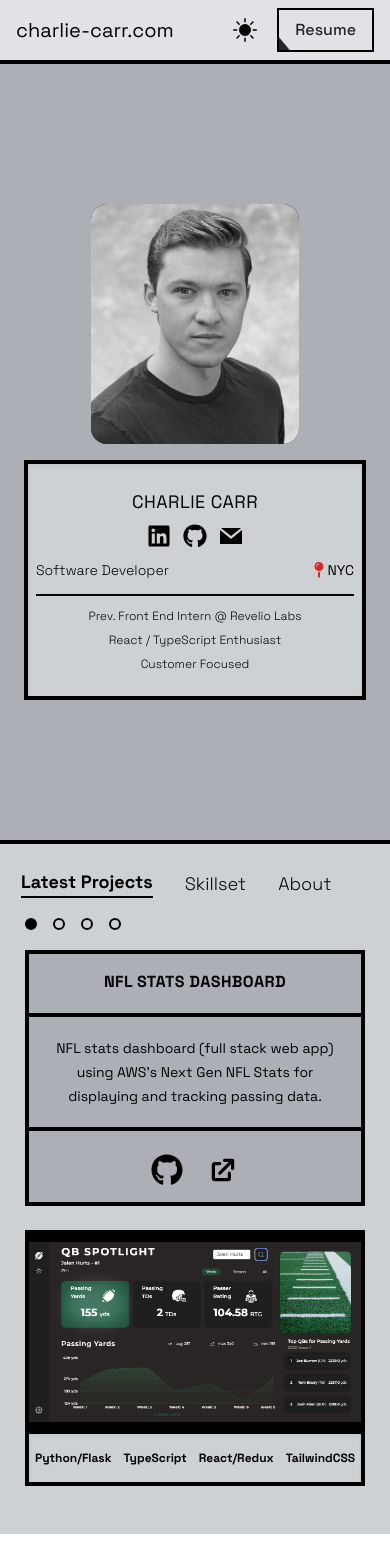
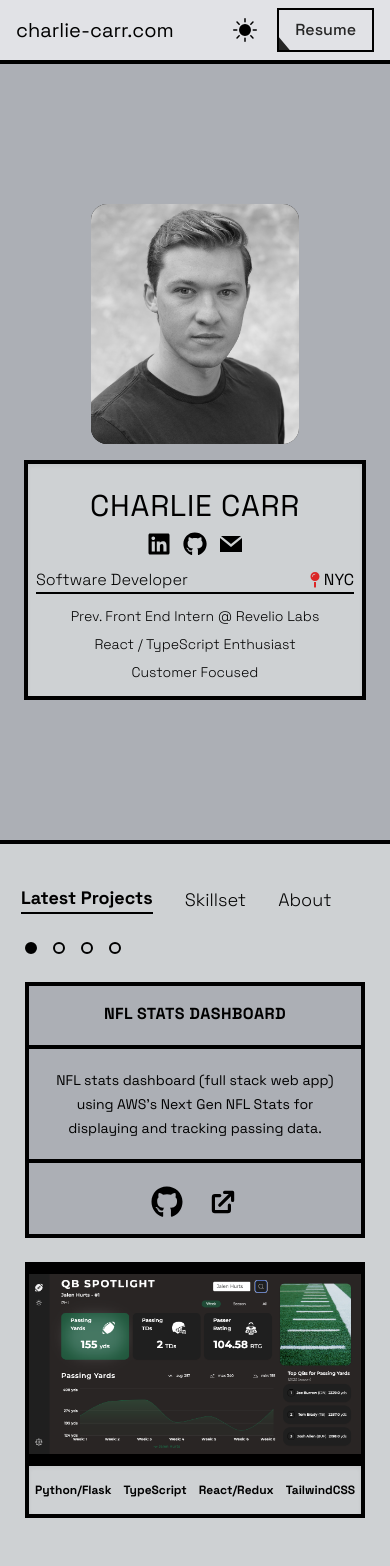
Before and after one commit to CharlesCarr/charlie-portfolio, a Next.js app: page / in a window 390 px wide. Before the commit the page ends 1534 px from the top, so only its background shows below. Built offline with nearby package versions, Linux system fonts and the light colour scheme.

Commit message:
fix: change fonts for mobile view

```diff
--- a/components/Project.tsx
+++ b/components/Project.tsx
@@ -12,7 +12,7 @@ const Project = ({ title, image, description, github, demo, tech }: any) => {
   };
 
   return (
-    <div className="h-full md:h-[450px] lg:h-full w-full flex flex-col sm:flex-row justify-center items-center">
+    <div className="h-full md:h-[450px] lg:h-full w-full flex flex-col sm:flex-row justify-center items-center mt-2 sm:mt-0">
       {/* left side project */}
       <div className="w-full sm:w-1/3 h-64 sm:h-full border-4 border-black dark:border-gray-200 flex flex-col justify-between items-center py-4 sm:px-2 lg:px-4 mr-0 sm:mr-2 bg-[#acafb5] dark:bg-neutral-800 mb-6 sm:mb-0">
         <h1 className="font-bold mb-2 text-base lg:text-2xl tracking-wide text-center">
--- a/components/SkillSub.tsx
+++ b/components/SkillSub.tsx
@@ -1,7 +1,7 @@
 const SkillSub = ({ category, skills }: any) => {
   return (
-    <div className="flex md:flex-col justify-center items-center py-6 px-3 bg-[#acafb5] dark:bg-neutral-800 h-[200px] sm:h-full">
-      <p className="text-base md:text-lg font-bold underline lg:no-underline md:border-0 md:border-b-4 border-black dark:border-gray-200 w-32 md:w-full text-center mb-4 pb-3 tracking-wider self-start">
+    <div className="flex-col justify-center items-center py-6 px-3 bg-[#acafb5] dark:bg-neutral-800 h-[300px] sm:h-full">
+      <p className="text-lg font-bold md:border-0 md:border-b-4 border-black dark:border-gray-200 w-full text-center mb-0 sm:mb-4 pb-0 sm:pb-3 tracking-wider">
         {category}
       </p>
       <div className="flex justify-center items-center w-full h-full mt-3">
@@ -13,7 +13,7 @@ const SkillSub = ({ category, skills }: any) => {
           } w-full h-full list-none gap-y-0 text-center m-0 p-0`}
         >
           {skills.map((skill: string) => (
-            <li className="text-xs sm:text-lg md:text-base text-center lg:font-bold tracking-wider flex justify-center items-center">
+            <li className="text-base sm:text-lg text-center lg:font-bold tracking-wider flex justify-center items-start">
               {skill}
             </li>
           ))}
--- a/components/sections/LeftSection.tsx
+++ b/components/sections/LeftSection.tsx
@@ -20,7 +20,7 @@ function LeftSection() {
       </div>
 
       <div className="w-full lg:w-full sm:w-1/2 sm:h-1/2 h-60 flex flex-col justify-between items-center border-4 border-black dark:border-gray-200 mt-4 px-2 lg:px-4 py-6 shadow-inner bg-[#ced1d3] dark:bg-neutral-700">
-        <p className="text-lg sm:text-3xl lg:text-2xl mb-2 tracking-wide">
+        <p className="text-3xl lg:text-2xl mb-2 tracking-wide">
           CHARLIE CARR
         </p>
         <ul className="w-full flex justify-center items-center m-0 p-0">
@@ -46,12 +46,12 @@ function LeftSection() {
           </li>
         </ul>
         <div className="w-full flex justify-between items-center mt-3 md:px-2 lg:px-0">
-          <p className="font-light text-sm sm:text-base md:text-lg lg:text-sm">
+          <p className="font-light text-base md:text-lg lg:text-sm">
             Software Developer
           </p>
           <div className="flex items-center justify-center">
             <FaMapPin className="text-red-600 w-4 h-4" />
-            <p className="text-sm sm:text-base md:text-lg lg:text-sm ml-px">
+            <p className="text-base md:text-lg lg:text-sm ml-px">
               NYC
             </p>
           </div>
@@ -60,13 +60,13 @@ function LeftSection() {
         <div className="w-full h-4 border-b-2 border-black dark:border-gray-200"></div>
 
         <ul className="w-full m-0 p-0 mt-3 flex flex-col justify-center items-center lg:block">
-          <li className="text-xs md:text-base lg:text-xs font-light mb-2">
+          <li className="text-sm md:text-base lg:text-xs font-light mb-2">
             Prev. Front End Intern @ Revelio Labs
           </li>
-          <li className="text-xs  md:text-base lg:text-xs  font-light mb-2">
+          <li className="text-sm  md:text-base lg:text-xs  font-light mb-2">
             React / TypeScript Enthusiast
           </li>
-          <li className="text-xs md:text-base lg:text-xs font-light">
+          <li className="text-sm md:text-base lg:text-xs font-light">
             Customer Focused
           </li>
         </ul>
--- a/components/sections/RightSection.tsx
+++ b/components/sections/RightSection.tsx
@@ -7,9 +7,9 @@ function RightSection() {
   const [filterState, setFilterState] = useState<string>("Latest Projects");
 
   return (
-    <main className="w-full lg:w-3/4 h-full flex flex-col p-6 px-px sm:px-6">
+    <main className="w-full lg:w-3/4 h-full flex flex-col p-6 px-px sm:px-6 pt-10 sm:pt-6">
       <div className="flex justify-center items-end w-full h-1/6">
-        <ul className="m-0 p-0 w-full flex justify-start items-end pl-5 pb-2 text-lg sm:text-xl lg:text-3xl">
+        <ul className="m-0 p-0 w-full flex justify-start items-end pl-5 pb-4 sm:pb-2 text-lg sm:text-xl lg:text-3xl">
           <li
             className={`${
               filterState === "Latest Projects"
```
